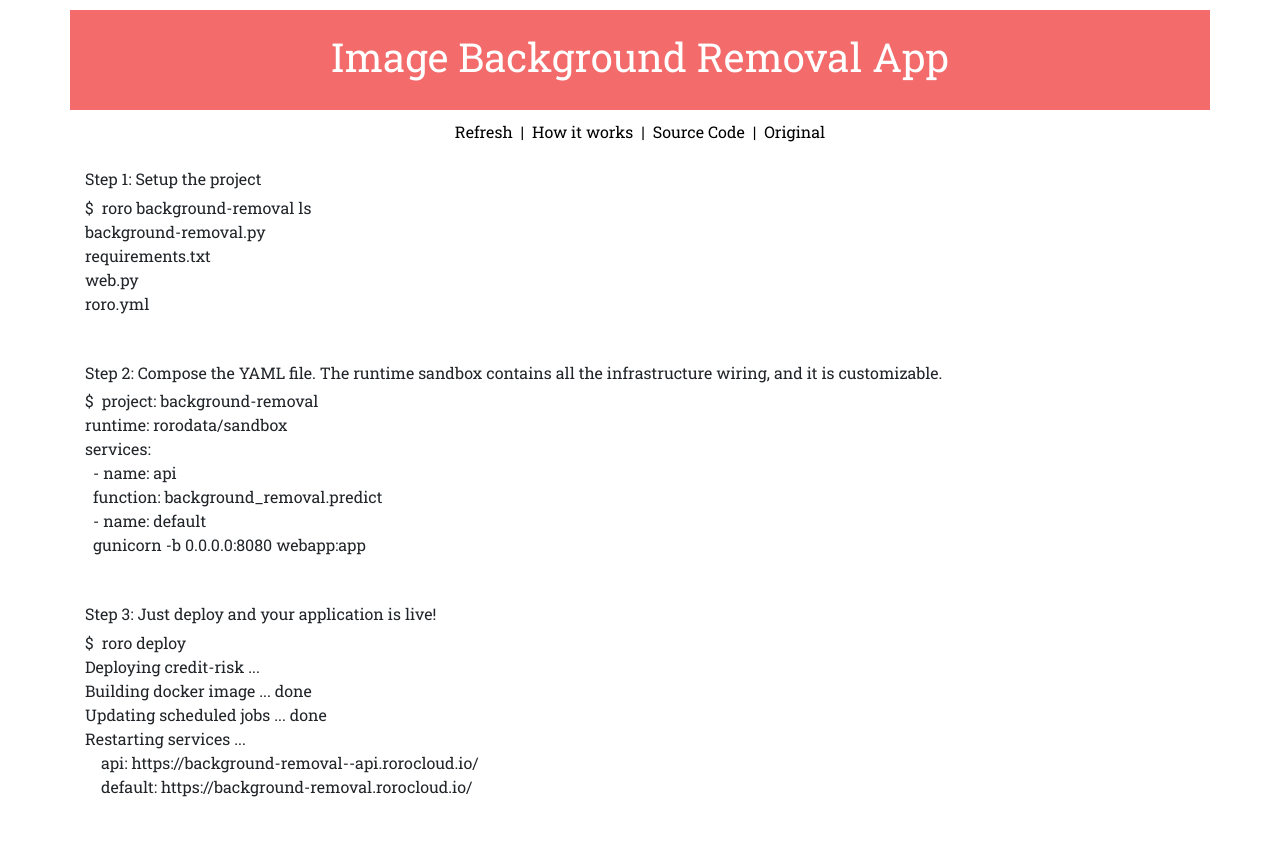
After one commit to mideamon/back-removal, a Flask app: page /works in a window 1280 px wide. The commit adds this page. Run offline with Flask 2, Linux system fonts and the light colour scheme; some libraries are stand-ins or nearby versions.

Commit message:
Add files via upload
added how it works template

```diff
--- a/templates/layout.html
+++ b/templates/layout.html
@@ -53,15 +53,10 @@
 				{% endblock %}
 			</div>
 		</div>
-		<div class="row section-input">
-			<div class="col-md-12">
-				<h4>OR</h4>
-			</div>
-			<div class="col-md-12">
-				<p>Select an image</p>
-			</div>
 
-		</div>
+		{% block partition %}
+		{% endblock %}
+
 		<div class="row section-input">
 				{% block selectimage %}
 				{% endblock %}
--- /dev/null
+++ b/templates/works.html
@@ -0,0 +1,72 @@
+{% extends 'layout.html' %}
+
+{% block menu %}
+	<p><a href="/">Refresh &nbsp;|</a><a href="/works">&nbsp; How it works &nbsp;|</a><a href="https://github.com/rorodata/background-removal">&nbsp; Source Code &nbsp;|</a><a href="https://medium.com/@burgalon/deploying-your-keras-model-35648f9dc5fb">&nbsp; Original </a></p>
+{% endblock %}
+
+{% block inputurl %}
+	<h6>Step 1: Setup the project</h6>
+	<div class="terminal-window">
+		<section class="terminal" >
+			<div class="history"></div>
+			$&nbsp;<span class="prompt"></span>
+			<span class="terminal-data">roro background-removal ls</span>
+			<br/>
+			<span class="terminal-data">background-removal.py</span>
+			<br/>
+			<span class="terminal-data">requirements.txt</span>
+			<br/>
+			<span class="terminal-data">web.py</span>
+			<br/>
+			<span class="terminal-data">roro.yml</span>
+			<br/>
+			<br/>
+		</section>
+	</div>
+	<br/>
+	<h6>Step 2: Compose the YAML file. The runtime sandbox contains all the infrastructure wiring, and it is customizable.</h6>
+	<div class="terminal-window">
+		<section class="terminal" >
+			<div class="history"></div>
+			$&nbsp;<span class="prompt"></span>
+			<span class="terminal-data">project: background-removal</span>
+			<br/>
+			<span class="terminal-data">runtime: rorodata/sandbox</span>
+			<br/>
+			<span class="terminal-data">services:</span>
+			<br/>
+			<span class="terminal-data">&nbsp; - name: api</span>
+			<br/>
+			<span class="terminal-data">&nbsp; function: background_removal.predict</span>
+			<br/>
+			<span class="terminal-data">&nbsp; - name: default</span>
+			<br/>
+			<span class="terminal-data">&nbsp; gunicorn -b 0.0.0.0:8080 webapp:app</span>
+			<br/>
+			<br/>
+		</section>
+	</div>
+	<br/>
+	<h6>Step 3: Just deploy and your application is live!</h6>
+	<div class="terminal-window">
+		<section class="terminal" >
+			<div class="history"></div>
+			$&nbsp;<span class="prompt"></span>
+			<span class="terminal-data">roro deploy</span>
+			<br/>
+			<span class="terminal-data">Deploying credit-risk ...</span>
+			<br/>
+			<span class="terminal-data">Building docker image ... done</span>
+			<br/>
+			<span class="terminal-data">Updating scheduled jobs ... done</span>
+			<br/>
+			<span class="terminal-data">Restarting services ...</span>
+			<br/>
+			<span class="terminal-data">&nbsp; &nbsp; api: https://background-removal--api.rorocloud.io/</span>
+			<br/>
+			<span class="terminal-data">&nbsp; &nbsp; default: https://background-removal.rorocloud.io/</span>
+			<br/>
+			<br/>
+		</section>
+	</div>
+{% endblock %}
```
Also changed, not shown: templates/index.html (+15 -2 lines).
